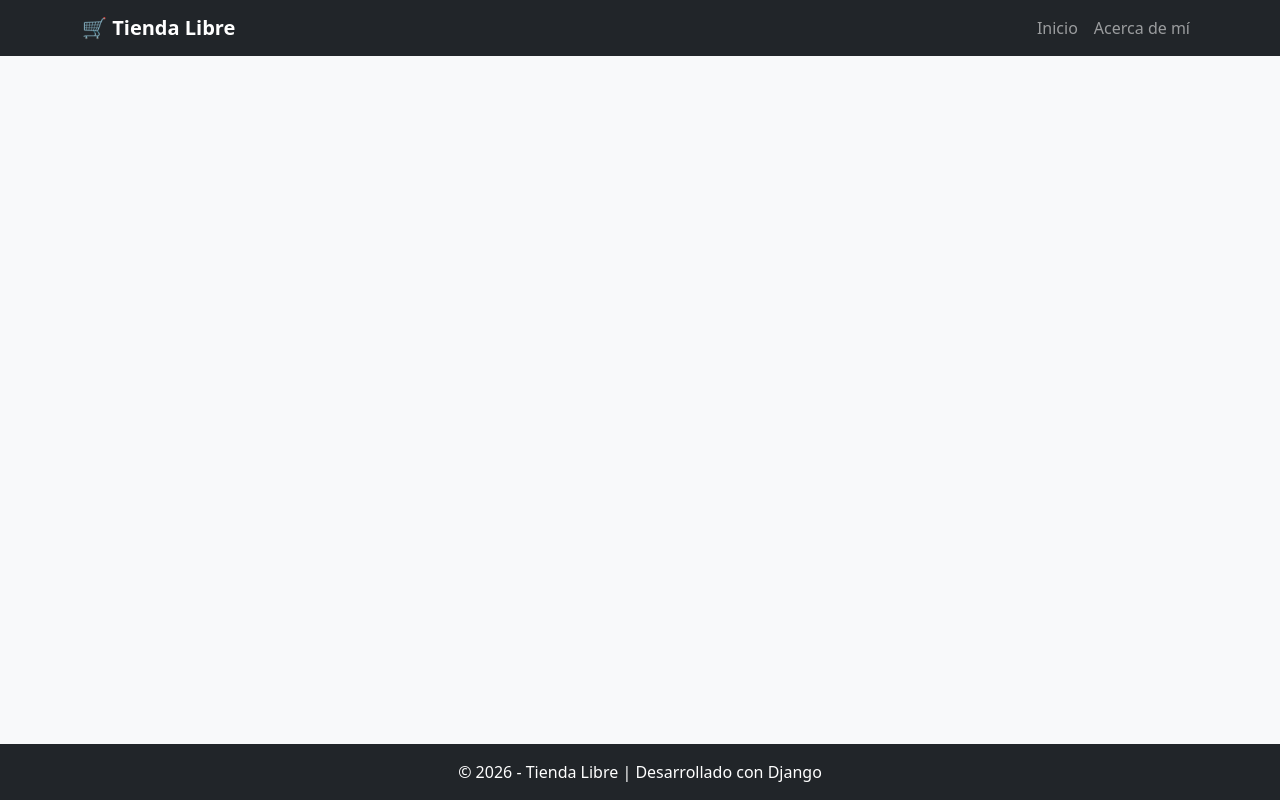
After one commit to Villada-PG3/trabajo-practico-tienda-libre-leandrokunda, a Django app: template django/proyecto_prueba/miapp/templates/miapp/base.html in a window 1280 px wide. The commit adds this page. Run offline with Django 5.2, Linux system fonts and the light colour scheme; the template is opened without the code that fills it, so the values that code supplies are empty.

Commit message:
feat: incorporar herencia de templates y Bootstrap

```diff
--- /dev/null
+++ b/django/proyecto_prueba/miapp/templates/miapp/_navbar.html
@@ -0,0 +1,22 @@
+<nav class="navbar navbar-expand-lg navbar-dark bg-dark">
+    <div class="container">
+        <a class="navbar-brand fw-bold" href="{% url 'home' %}">
+            🛒 Tienda Libre
+        </a>
+
+        <button class="navbar-toggler" type="button" data-bs-toggle="collapse" data-bs-target="#navbarNav">
+            <span class="navbar-toggler-icon"></span>
+        </button>
+
+        <div class="collapse navbar-collapse" id="navbarNav">
+            <ul class="navbar-nav ms-auto">
+                <li class="nav-item">
+                    <a class="nav-link" href="{% url 'home' %}">Inicio</a>
+                </li>
+                <li class="nav-item">
+                    <a class="nav-link" href="{% url 'acerca_de_mi' %}">Acerca de mí</a>
+                </li>
+            </ul>
+        </div>
+    </div>
+</nav>
--- /dev/null
+++ b/django/proyecto_prueba/miapp/templates/miapp/base.html
@@ -0,0 +1,38 @@
+{% load static %}
+
+<!DOCTYPE html>
+<html lang="es">
+<head>
+    <meta charset="UTF-8">
+    <meta name="viewport" content="width=device-width, initial-scale=1.0">
+
+    <title>{% block title %}Tienda Libre{% endblock %}</title>
+
+    <link href="https://cdn.jsdelivr.net/npm/bootstrap@5.3.3/dist/css/bootstrap.min.css" rel="stylesheet">
+
+    {% block extra_css %}
+    {% endblock %}
+</head>
+
+<body class="bg-light d-flex flex-column min-vh-100">
+
+    {% include "miapp/_navbar.html" %}
+
+    <main class="container my-4 flex-grow-1">
+        {% block content %}
+        {% endblock %}
+    </main>
+
+    <footer class="bg-dark text-white text-center py-3 mt-auto">
+        <p class="mb-0">
+            © 2026 - Tienda Libre | Desarrollado con Django
+        </p>
+    </footer>
+
+    <script src="https://cdn.jsdelivr.net/npm/bootstrap@5.3.3/dist/js/bootstrap.bundle.min.js"></script>
+
+    {% block extra_js %}
+    {% endblock %}
+
+</body>
+</html>
```
Also changed, not shown: django/proyecto_prueba/miapp/admin.py (+25 -1 lines), django/proyecto_prueba/miapp/templates/miapp/acerca-de-mi.html (+31 -14 lines), django/proyecto_prueba/miapp/templates/miapp/home.html (+12 -13 lines), django/proyecto_prueba/config/settings.py (line endings or trailing spaces), django/proyecto_prueba/config/urls.py (line endings or trailing spaces).
